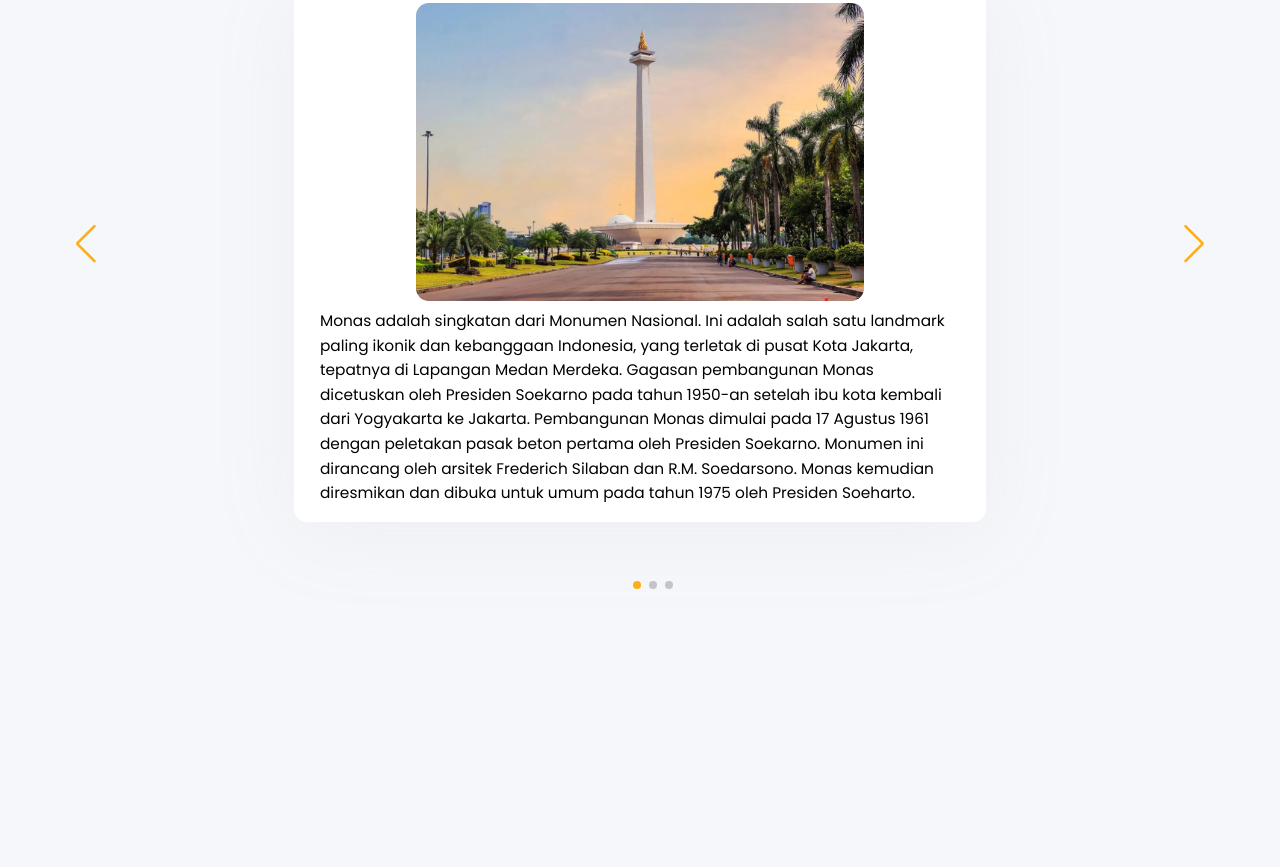
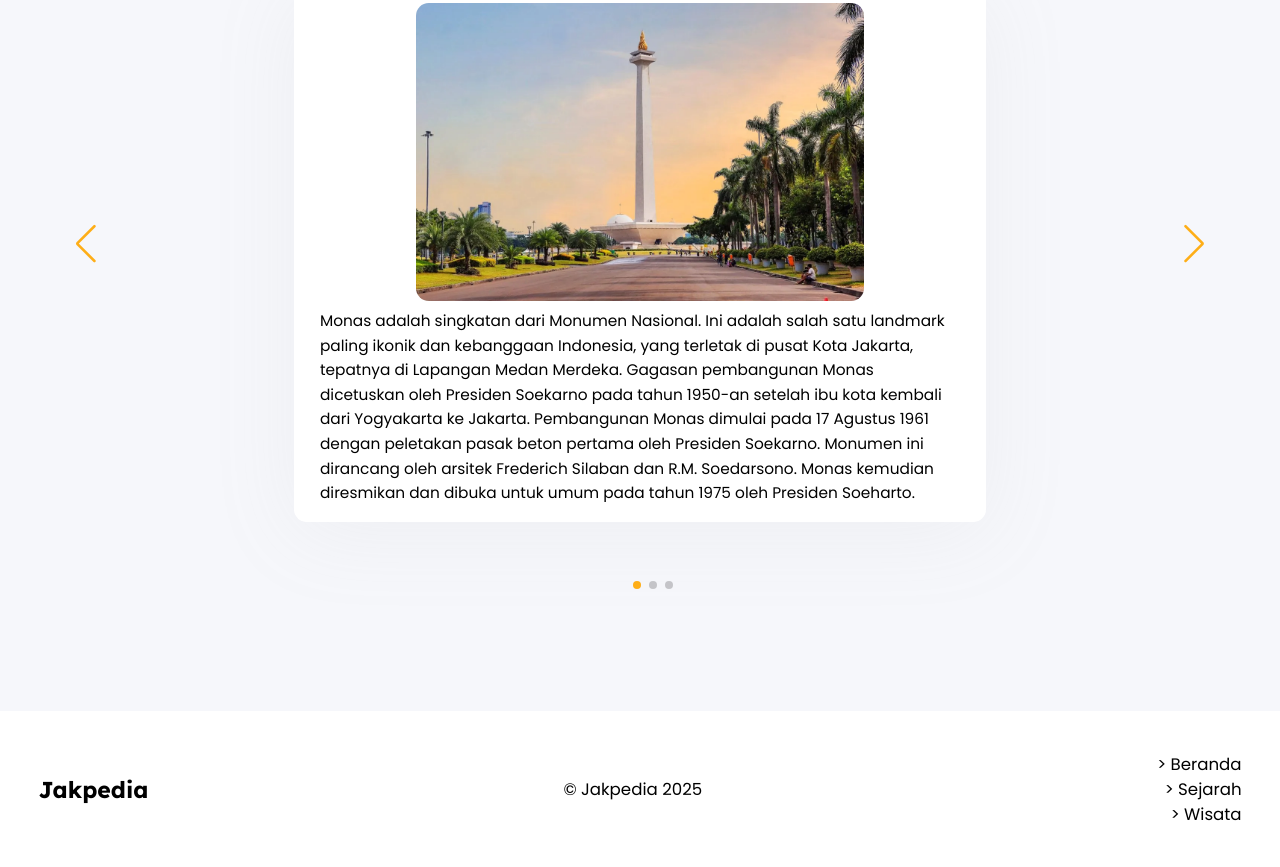
Before and after one commit to hsniim/jakpedia, a plain HTML site: page index.html in a window 1280 px wide. Shown: the part 2019-2886 px from the top of the page. Before the commit the page ends 2730 px from the top, so only its background shows below. Drawn offline with nearby package versions, Linux system fonts and the light colour scheme; a script that the page names is missing.

Commit message:
added footer section

```diff
--- a/index.html
+++ b/index.html
@@ -214,6 +214,25 @@
                   </article>
             </div>
       </main>
+
+      <footer>
+            <div class="foot1">
+                  <div class="foothead">
+                        <h2>Jakpedia</h2>
+                  </div>
+                  <div class="fb1">
+                        <p>© Jakpedia 2025</p>
+                  </div>
+                  <div class="fb2">
+                        <ul>
+                              <li><a href="#home">> Beranda</a></li>
+                              <li><a href="#seja">> Sejarah</a></li>
+                              <li><a href="#wis">> Wisata</a></li>
+                        </ul>
+                  </div>
+            </div>
+      </footer>
+
       <script src="https://cdn.jsdelivr.net/npm/swiper@11/swiper-bundle.min.js"></script>
       <script src="script.js"></script>
       <script>
--- a/style.css
+++ b/style.css
@@ -388,6 +388,50 @@ body {
       background-color: rgb(254, 174, 23) !important;
 }
 
+.foot1 {
+      background-color: white;
+      height: 10%;
+      max-height: 15vh;
+      padding: 3vh 3vw;
+      display: flex;
+      justify-content: space-between;
+      align-items: center;
+}
+
+.foothead {
+      font-family: "Lexend", sans-serif;
+      font-size: 1.2vw;
+      padding: 0 0;
+      margin: 0 0;
+}
+
+.fb1 {
+      font-size: 1.3vw;
+      padding: 0 0;
+      margin: 0 0;
+}
+
+.fb2 {
+      font-size: 1.3vw;
+      text-align: right;
+      padding: 0 0;
+      margin: 0 0;
+}
+
+.fb2 li, .fb2 a {
+      color: black;
+      text-decoration: none;
+      list-style: none;
+      padding: 0 0;
+      margin: 0 0;
+}
+
+.fb2 li:hover, .fb2 a:hover {
+      color: rgb(254, 174, 23);
+}
+
+
+
 
 /* ############################# MOBILE DEVICE ##################################################################################################### */
 @media (max-width: 481px) {
```
